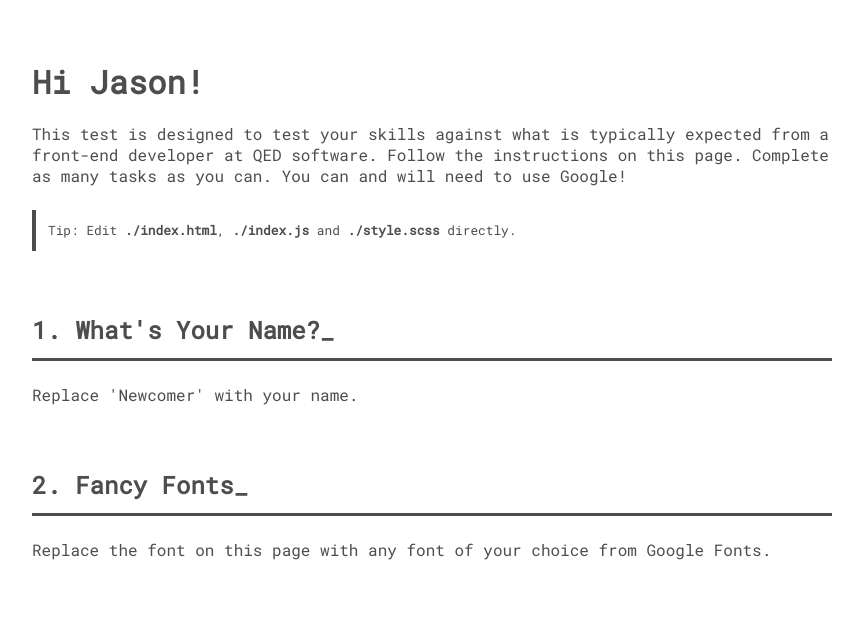
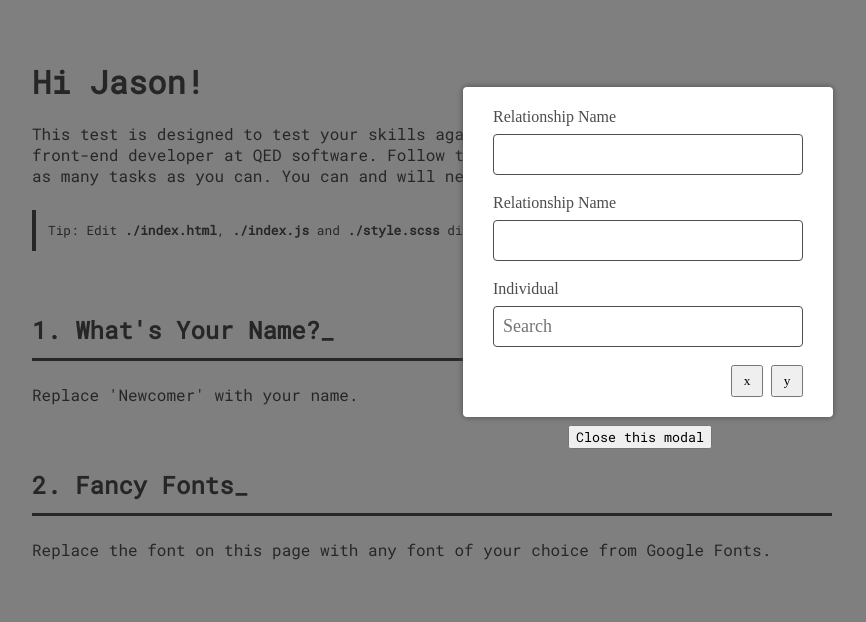
Before and after one commit to jasonvictorio/qed, a website built with Parcel: page index.html in a window 1280 px wide. Shown: the part 132-754 px from the top of the page, without its empty margins (0-866 px from the left). Built offline with nearby package versions, Linux system fonts and the light colour scheme.

Commit message:
make form popup

```diff
--- a/index.html
+++ b/index.html
@@ -77,6 +77,7 @@
         <img src="popup.png" width="400" />
       </p>
 
+      <div class="form-container" v-show="isFormVisible">
         <div id="form">
           <label class="form-label" for="relationshipName">Relationship Name</label>
           <input class="form-input" type="text" id="relationshipName" v-model="relationshipName">
@@ -91,6 +92,8 @@
             <button class="form-button form-button-x" v-on:click="handleClickX">x</button>
             <button class="form-button form-button-y" v-on:click="handleClickY">y</button>
           </div>
+        </div>
+        <button class="form-close" v-on:click="handleClickFormClose">Close this modal</button>
       </div>
 
       <h2>8. Basic VueJS & JQuery AJAX</h2>
@@ -117,7 +120,7 @@
         </li>
       </ul>
 
-      <button>Popup!</button>
+      <button v-on:click="handleClickPopup">Popup!</button>
 
       <h2>10. Third party libraries - ChartJS</h2>
       <p>
--- a/index.js
+++ b/index.js
@@ -18,6 +18,7 @@ var app = new Vue({
       relationshipName: '',
       inverseRelationshipName: '',
       individual: '',
+      isFormVisible: true,
     }
   },
   methods: {
@@ -40,6 +41,13 @@ var app = new Vue({
         .fail(error => {
           console.log(error)
         })
-    }
+    },
+
+    handleClickPopup () {
+      this.isFormVisible = true
+    },
+    handleClickFormClose () {
+      this.isFormVisible = false
+    },
   }
 })
--- a/style.scss
+++ b/style.scss
@@ -62,6 +62,8 @@ header {
 
 // form
 #form {
+  background-color: white;
+  border-radius: 4px;
   box-sizing: border-box;
   display: flex;
   flex-direction: column;
@@ -102,4 +104,21 @@ header {
   }
 }
 
+.form-container {
+  position: fixed;
+  top: 0;
+  left: 0;
+  height: 100%;
+  width: 100%;
+  display: flex;
+  flex-direction: column;
+  justify-content: center;
+  align-items: center;
+  background: rgba(0,0,0, 0.5);
+}
+
+.form-close {
+  margin-top: 8px;
+}
+
 // form ends here
```
Lines whose indentation alone changed are shown as unchanged.
